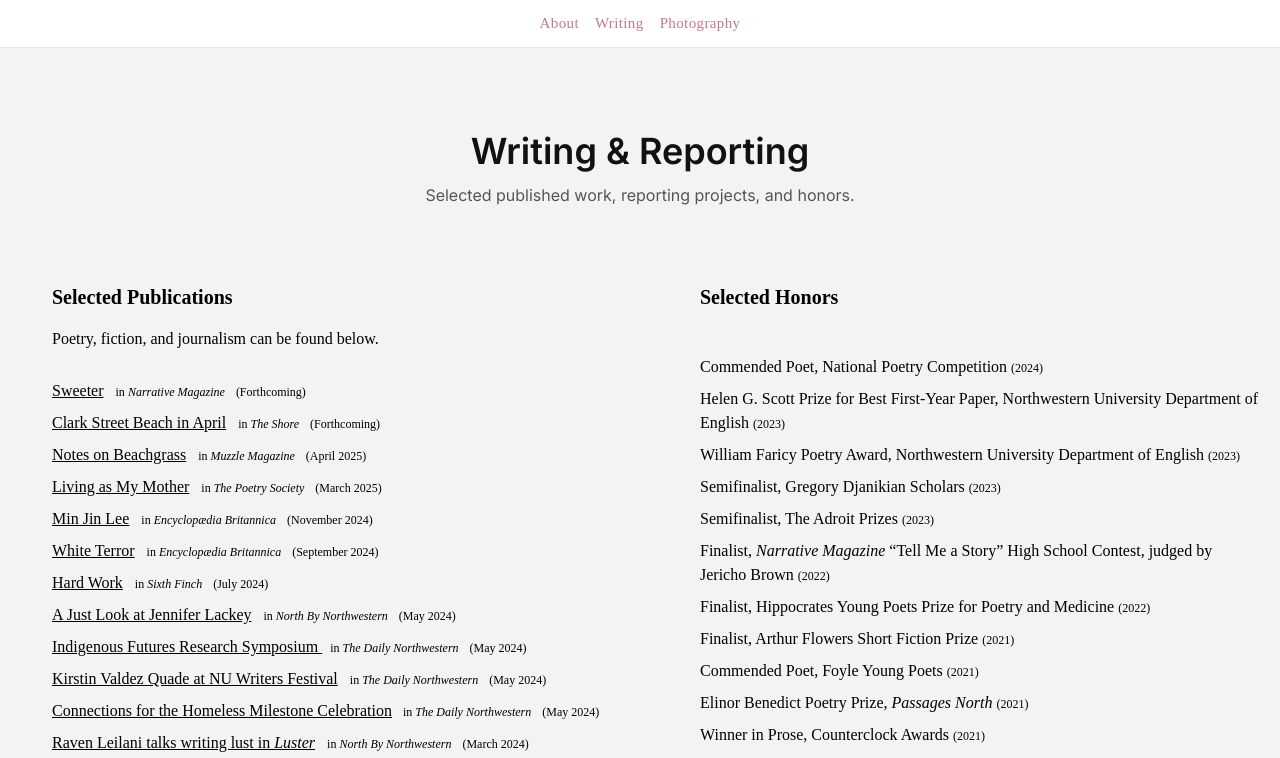
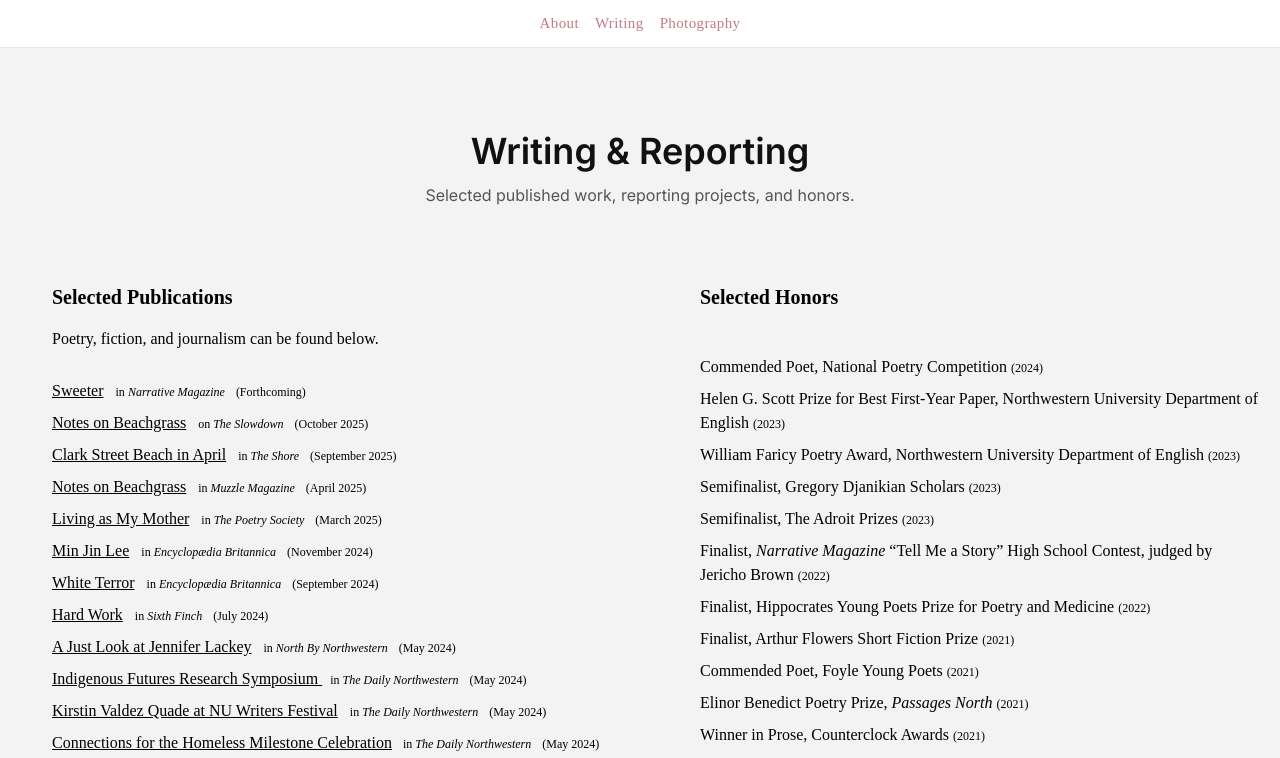
Before and after one commit to yongssh/yongssh.github.io, a Next.js app: page /writing in a window 1280 px wide. Shown: the top 758 px of the page. Built offline with nearby package versions, Linux system fonts and the light colour scheme; a web font is replaced by a local one.

Commit message:
updated pubs, removed photo

```diff
--- a/src/app/components/about.tsx
+++ b/src/app/components/about.tsx
@@ -24,7 +24,7 @@ const AboutSection = () => {
   return (
 <section className={`font-micho about-section`}>
       <div className="about-container">
-        <div className="portrait-container">
+        {/* <div className="portrait-container">
           <Image
             src="/portrait.JPG"
             width={300}
@@ -33,7 +33,7 @@ const AboutSection = () => {
             className="intro-picture"
             style={{ borderRadius: '100px', padding: '2rem'}}
           />
-        </div>
+        </div> */}
         <div>
           <div className="header">
             {/* <span>Hello! I&apos;m Yong-Yu, <br></br>and I study </span><br></br> */}
--- a/src/app/components/publications.tsx
+++ b/src/app/components/publications.tsx
@@ -13,7 +13,8 @@ const Publications =() => {
       <br></br>
       <div className={`ml-8`}>
             <p className={'p-1'}><a className="poetry">Sweeter</a> <span className="text-xs p-2">in <em>Narrative Magazine</em> </span> <span className="text-xs">(Forthcoming)</span></p>
-            <p className={'p-1'}><a className="poetry">Clark Street Beach in April</a> <span className="text-xs p-2">in <em>The Shore</em> </span> <span className="text-xs">(Forthcoming)</span></p>
+            <p className={'p-1'}><a className="poetry" href="https://www.slowdownshow.org/episode/2025/09/30/1363-notes-on-beachgrass-by-yongyu-huang">Notes on Beachgrass</a> <span className="text-xs p-2">on <em>The Slowdown</em> </span> <span className="text-xs">(October 2025)</span></p>
+            <p className={'p-1'}><a className="poetry" href="https://www.theshorepoetry.org/yongyu-huang-clark-street-beach-in-april">Clark Street Beach in April</a> <span className="text-xs p-2">in <em>The Shore</em> </span> <span className="text-xs">(September 2025)</span></p>
             <p className={'p-1'}><a className="poetry" href="https://www.muzzlemagazine.com/yong-yu-huang.html">Notes on Beachgrass</a> <span className="text-xs p-2">in <em>Muzzle Magazine</em> </span> <span className="text-xs">(April 2025)</span></p>
             <p className={'p-1'}><a className="poetry" href="https://poetrysociety.org.uk/poems/living-as-my-mother/">Living as My Mother</a> <span className="text-xs p-2">in <em>The Poetry Society</em> </span> <span className="text-xs">(March 2025)</span></p>
             <p className={'p-1'}><a className="journ" href="https://www.britannica.com/biography/Min-Jin-Lee">Min Jin Lee</a> <span className="text-xs p-2">in <em>Encyclopædia Britannica</em> </span> <span className="text-xs">(November 2024)</span></p>
```
